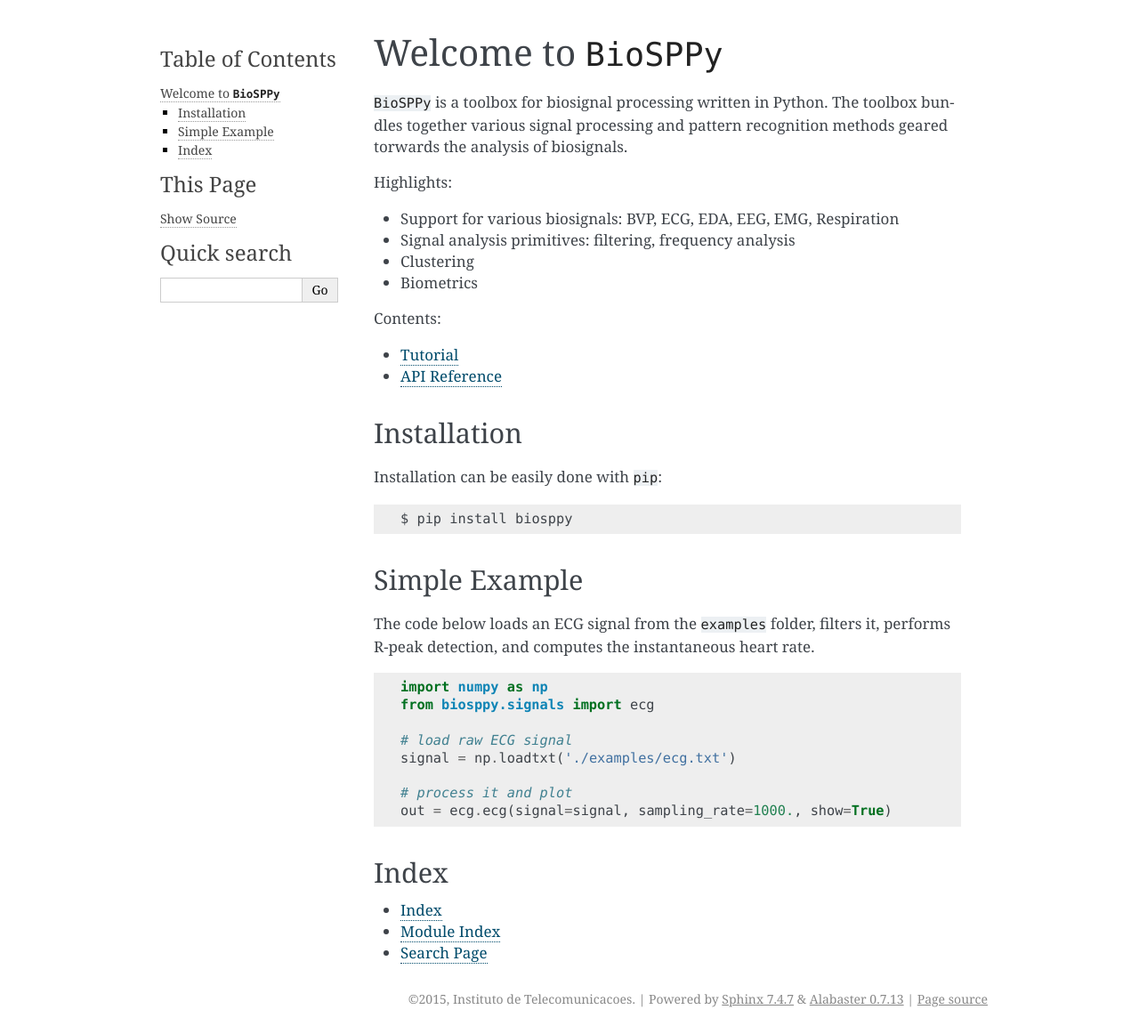
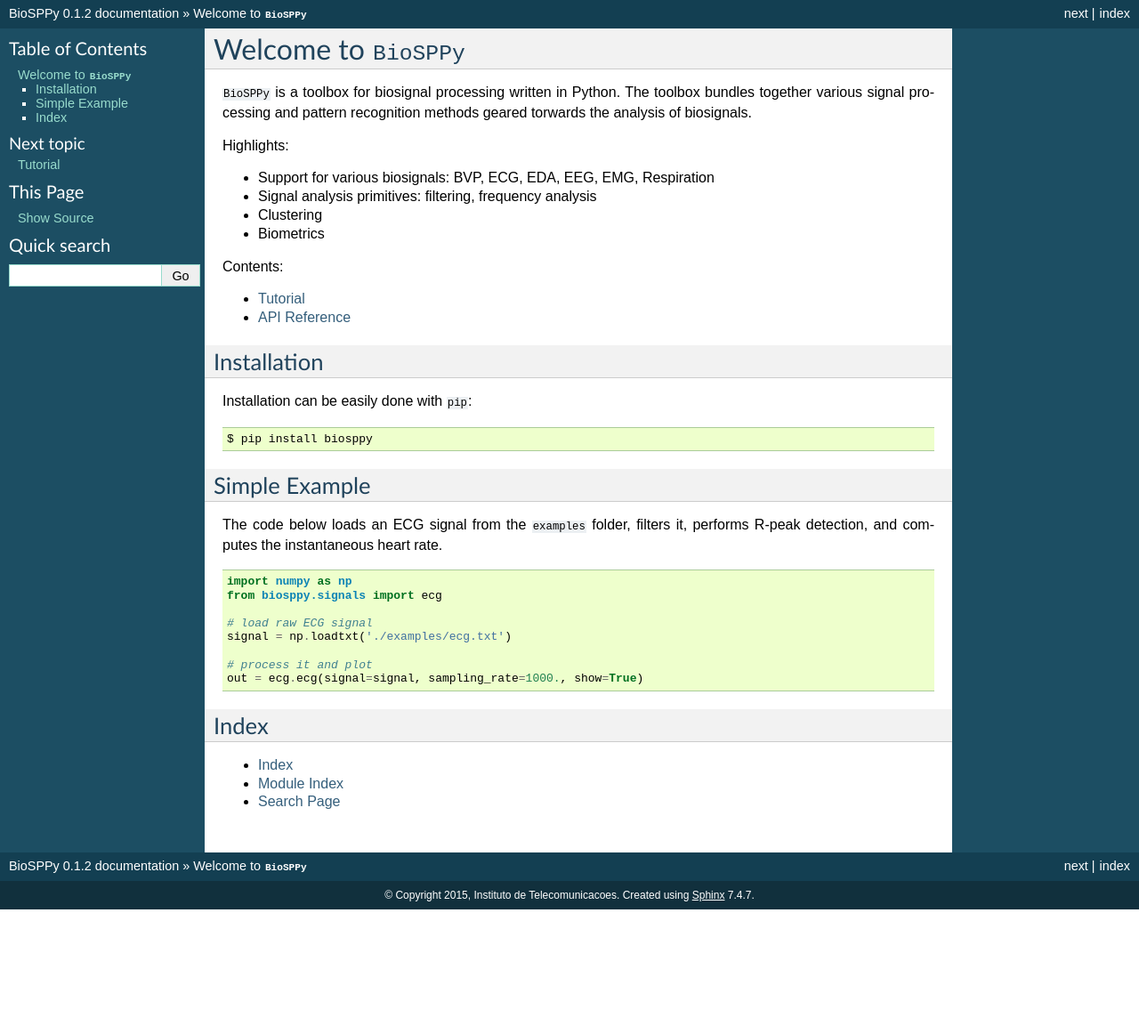
Before and after one commit to PIA-Group/BioSPPy, a Sphinx documentation site: the page built from docs/index.rst, in a window 1280 px wide. Shown: the whole page at 89% size. Built offline with Sphinx 7.4.7, drawn with Linux system fonts in a browser that asks for light colours; formulas are drawn with MathJax 3; after the commit the page ends 1022 px from its top, so only the background shows below that.

Commit message:
Set documentation style to default.

```diff
--- a/docs/conf.py
+++ b/docs/conf.py
@@ -138,8 +138,7 @@
 
 # The theme to use for HTML and HTML Help pages.  See the documentation for
 # a list of builtin themes.
-# html_theme = 'default'
-html_theme = 'alabaster'
+html_theme = 'default'
 
 # Theme options are theme-specific and customize the look and feel of a theme
 # further.  For a list of options available for each theme, see the
```
